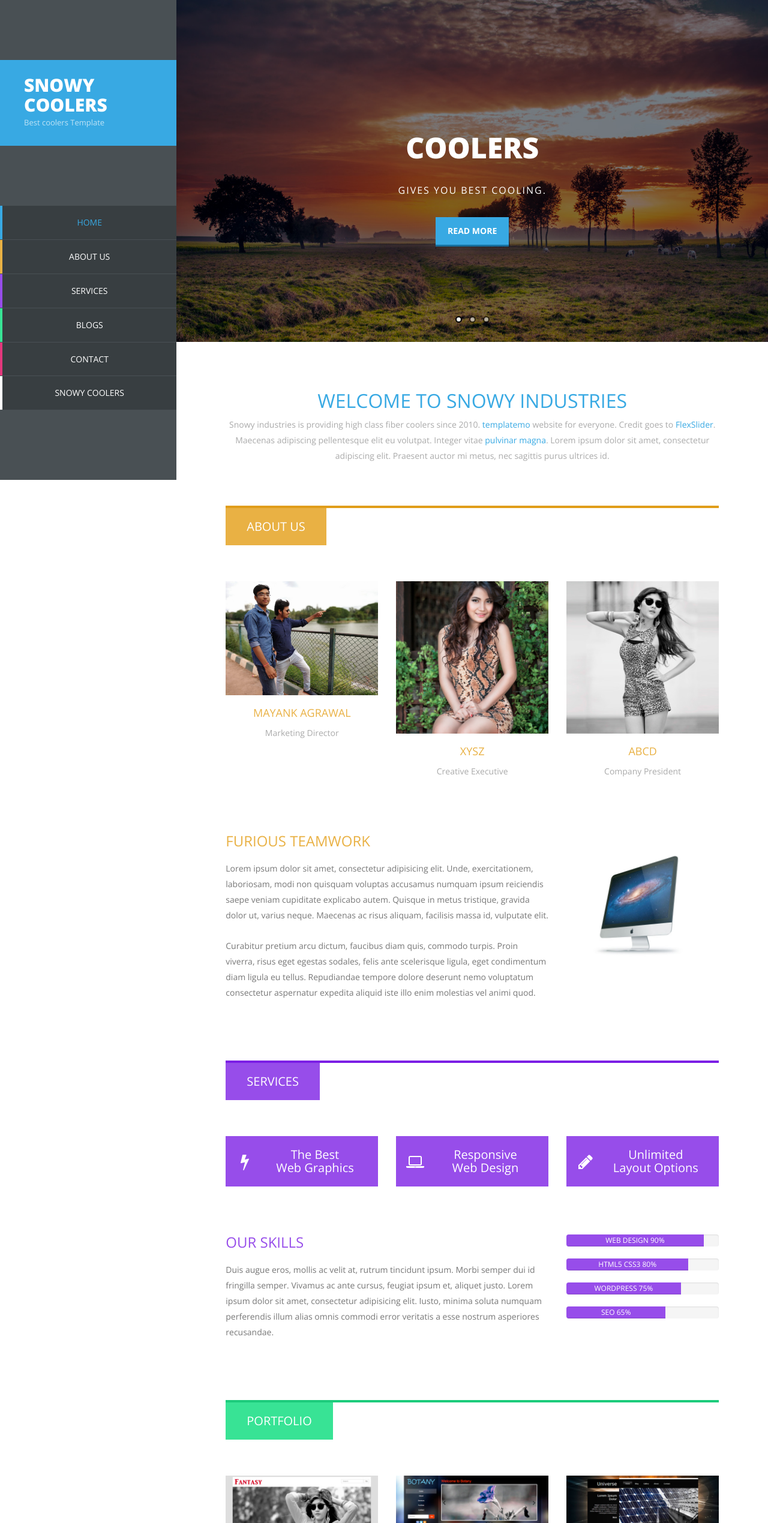
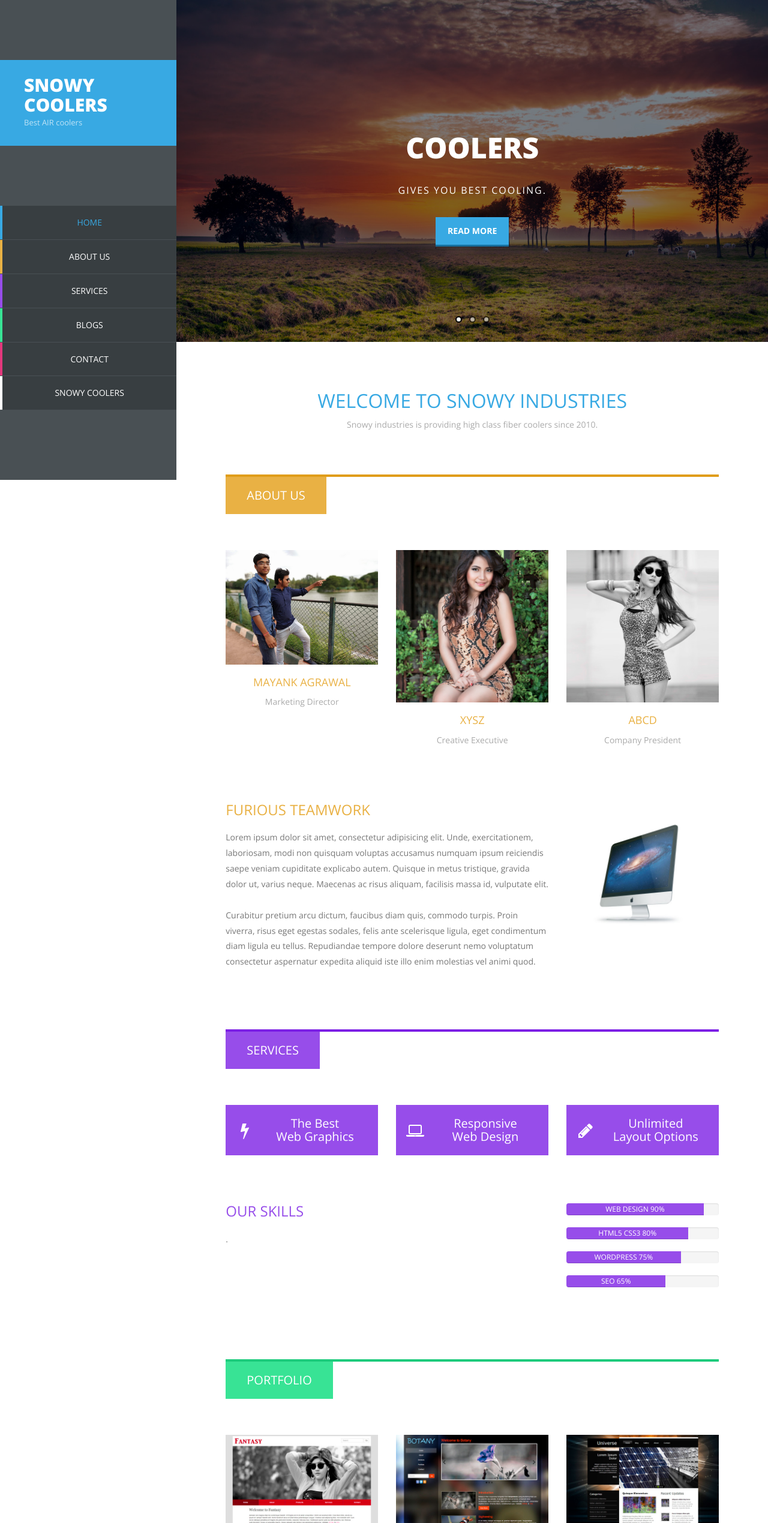
Before and after one commit to mayank128/mayanksnowy.github.io, a plain HTML site: page index.html in a window 1280 px wide. Shown: the top 2539 px of the page at 60% size. Drawn offline with nearby package versions, Linux system fonts and the light colour scheme; some packages are replaced by stand-ins of ours.

Commit message:
Update index.html

```diff
--- a/index.html
+++ b/index.html
@@ -1,7 +1,7 @@
 <!DOCTYPE html>
 <html>
 <head>
-    <title>My Testing Website</title>
+    <title>Snowy web</title>
 	<meta name="keywords" content="" />
 	<meta name="description" content="" />
 <!--
@@ -39,7 +39,7 @@
 	<div id="main-sidebar" class="hidden-xs hidden-sm">
 		<div class="logo">
 			<a href="#"><h1>Snowy coolers</h1></a>
-			<span>Best coolers Template</span>
+			<span>Best AIR coolers</span>
 		</div> <!-- /.logo -->
 
 		<div class="navigation">
@@ -97,7 +97,7 @@
 					<div class="col-md-12">
 						<div class="welcome-text">
 							<h2>Welcome to snowy industries</h2>
-							<p>Snowy industries is providing high class fiber coolers since 2010. <a href="http://www.facebook.com/templatemo" target="_parent">templatemo</a> website for everyone. Credit goes to <a rel="nofollow" href="http://flexslider.woothemes.com">FlexSlider</a>. Maecenas adipiscing pellentesque elit eu volutpat. Integer vitae <a href="#">pulvinar magna</a>. Lorem ipsum dolor sit amet, consectetur adipiscing elit. Praesent auctor mi metus, nec sagittis purus ultrices id.</p>
+							<p>Snowy industries is providing high class fiber coolers since 2010.</p>
 						</div>
 					</div>
 				</div>
@@ -128,7 +128,7 @@
 								</div>
 							</div>
 							<div class="member-content">
-								<h4>mayank agrawal</h4>
+								<h4>Mayank agrawal</h4>
 								<p>Marketing Director</p>
 							</div>
 						</div>
@@ -227,7 +227,7 @@
 				<div class="row our-skills">
 					<div class="col-md-8">
 						<h3>Our Skills</h3>
-						Duis augue eros, mollis ac velit at, rutrum tincidunt ipsum. Morbi semper dui id fringilla semper. Vivamus ac ante cursus, feugiat ipsum et, aliquet justo. Lorem ipsum dolor sit amet, consectetur adipisicing elit. Iusto, minima soluta numquam perferendis illum alias omnis commodi error veritatis a esse nostrum asperiores recusandae.
+						.
 					</div>
 					<div class="col-md-4">
 						<ul class="progess-bars">
```
